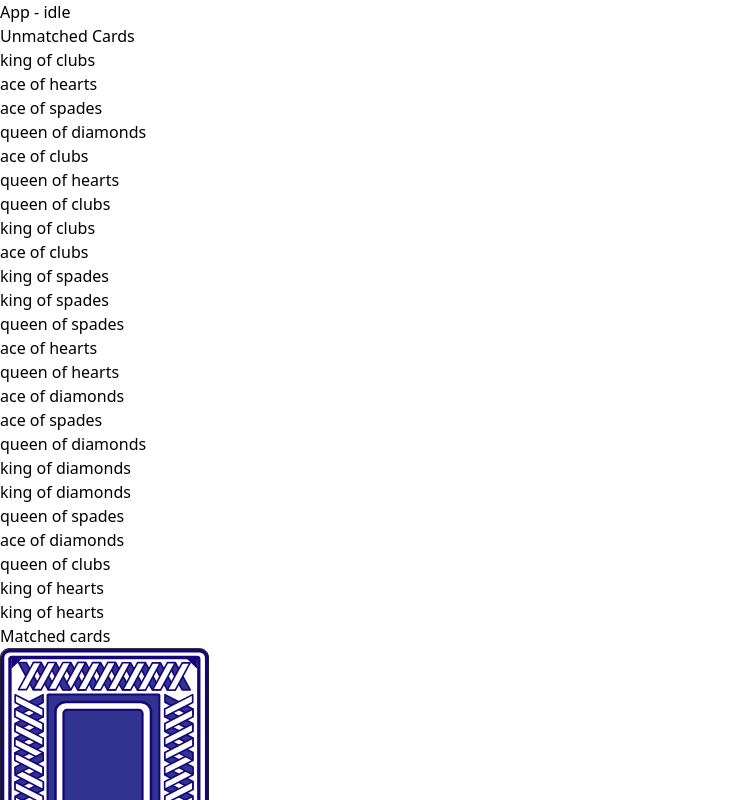
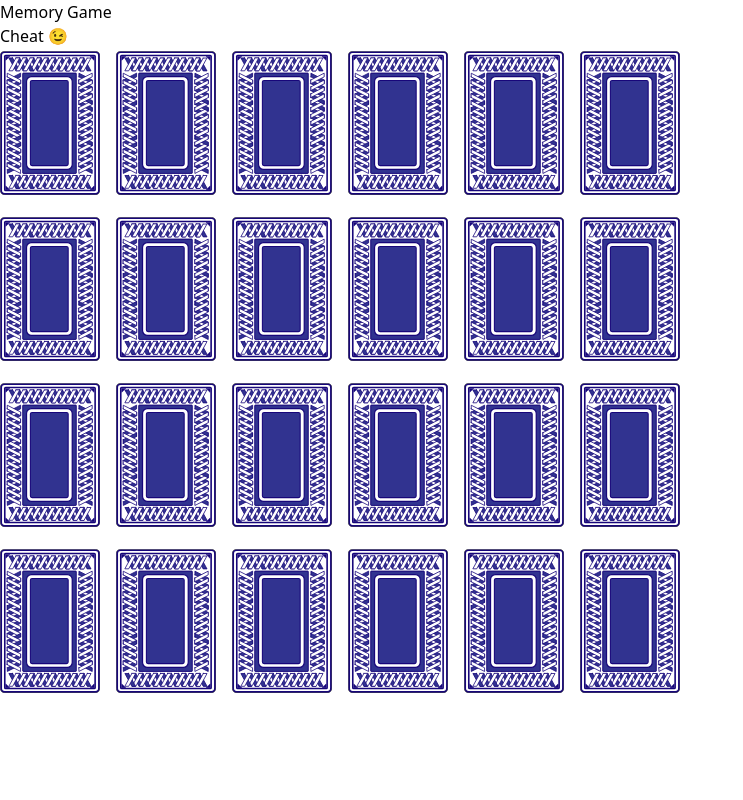
Before and after one commit to coltborg/memory-game, a Vue app: page / in a window 1280 px wide. Shown: the top 800 px of the page, without its empty margins (0-743 px from the left). Built offline with nearby package versions, Linux system fonts and the light colour scheme.

Commit message:
Refactor into components

```diff
--- a/src/App.vue
+++ b/src/App.vue
@@ -1,89 +1,34 @@
 <template>
-  <div>
-    <header>
-      <h1>App - {{ status }}</h1>
-    </header>
-    <main>
-      <h2>Unmatched Cards</h2>
-      <article
-        v-for="card in unMatchedcards"
+  <div
+    class="min-h-screen mx-auto"
+    style="max-width: 42.5rem;"
+  >
+    <Header
+      v-if="status !== 'won'"
+      @cheat="showAll = !showAll"
+    />
+    <Win
+      v-if="status === 'won'"
+      @play-again="$store.dispatch('newDeck')"
+    />
+    <main
+      v-else
+      class="grid"
+    >
+      <div
+        v-for="card in cards"
         :key="card.uuid"
       >
-        <button
-          type="button"
-          :class="{
-            isFirst:
-              firstCard && card.uuid === firstCard.uuid,
-            isSecond:
-              secondCard && card.uuid === secondCard.uuid
-          }"
-          @click="$store.dispatch('setCard', card)"
-        >
-          {{ card.name }}
-        </button>
-      </article>
-      <h2>Matched cards</h2>
-      <article
-        v-for="card in matchedCards"
-        :key="card.uuid"
-      >
-        <button type="button">
-          {{ card.name }}
-        </button>
-      </article>
-      <div>
-        <img
-          src="svg/back.svg"
-          alt="back of card"
-        >
-        <img
-          src="svg/ace-of-clubs.svg"
-          alt=""
-        >
-        <img
-          src="svg/ace-of-diamonds.svg"
-          alt=""
-        >
-        <img
-          src="svg/ace-of-hearts.svg"
-          alt=""
-        >
-        <img
-          src="svg/ace-of-spades.svg"
-          alt=""
-        >
-        <img
-          src="svg/king-of-clubs.svg"
-          alt=""
-        >
-        <img
-          src="svg/king-of-diamonds.svg"
-          alt=""
-        >
-        <img
-          src="svg/king-of-hearts.svg"
-          alt=""
-        >
-        <img
-          src="svg/king-of-spades.svg"
-          alt=""
-        >
-        <img
-          src="svg/queen-of-clubs.svg"
-          alt=""
-        >
-        <img
-          src="svg/queen-of-diamonds.svg"
-          alt=""
-        >
-        <img
-          src="svg/queen-of-hearts.svg"
-          alt=""
-        >
-        <img
-          src="svg/queen-of-spades.svg"
-          alt=""
-        >
+        <Card
+          :first-uuid="firstCard && firstCard.uuid"
+          :is-matched="card.isMatched"
+          :name="card.name"
+          :second-uuid="secondCard && secondCard.uuid"
+          :show-all="showAll"
+          :slug="kebabCase(card.name)"
+          :uuid="card.uuid"
+          @activate-card="$store.dispatch('setCard', card)"
+        />
       </div>
     </main>
   </div>
@@ -91,13 +36,26 @@
 
 <script>
 import { mapGetters } from 'vuex';
+import Card from '@/components/Card.vue';
+import Header from '@/components/Header.vue';
+import Win from '@/components/Win.vue';
 
 export default {
   name: 'App',
+  components: {
+    Card,
+    Header,
+    Win,
+  },
+  data() {
+    return {
+      showAll: false,
+    };
+  },
   computed: {
     ...mapGetters({
+      cards: 'getCards',
       firstCard: 'getFirstCard',
-      matchedCards: 'getMatchedCards',
       secondCard: 'getSecondCard',
       status: 'getStatus',
       unMatchedcards: 'getUnMatchedCards',
@@ -106,19 +64,23 @@ export default {
   created() {
     this.$store.dispatch('newDeck');
   },
+  methods: {
+    kebabCase(value) {
+      if (!value) {
+        return '';
+      }
+
+      return value.replace(/\s/g, '-');
+    },
+  },
 };
 </script>
 
 <style scoped>
-.isFirst {
-  color: red;
-  background-color: yellow;
-  font-size: 2rem;
-}
-
-.isSecond {
-  color: blue;
-  background-color: green;
-  font-size: 2rem;
+.grid {
+  display: grid;
+  grid-template-columns: 100px 100px 100px 100px 100px 100px;
+  grid-template-rows: repeat(4, 150px);
+  grid-gap: 1rem;
 }
 </style>
--- /dev/null
+++ b/src/components/Card.vue
@@ -0,0 +1,139 @@
+<template>
+  <div class="h-full">
+    <button
+      v-if="isMatched === false"
+      type="button"
+      class="flip-container"
+      :class="{
+        first:
+          firstUuid && uuid === firstUuid,
+        second:
+          secondUuid && uuid === secondUuid,
+        all:
+          showAll,
+      }"
+      @click="$emit('activate-card')"
+    >
+      <div class="flipper">
+        <div class="back">
+          <img
+            :aria-hidden="toggleCardName"
+            src="svg/back.svg"
+            alt="back of card"
+          >
+        </div>
+        <div class="front">
+          <img
+            :aria-hidden="!toggleCardName"
+            :src="`svg/${slug}.svg`"
+            :alt="name"
+          >
+        </div>
+      </div>
+    </button>
+    <div
+      v-else
+      class="h-full bg-gray-200 rounded"
+    />
+  </div>
+</template>
+
+<script>
+export default {
+  name: 'Card',
+  props: {
+    firstUuid: {
+      type: String,
+      default: '',
+    },
+    name: {
+      type: String,
+      required: true,
+    },
+    isMatched: {
+      type: Boolean,
+      required: true,
+    },
+    secondUuid: {
+      type: String,
+      default: '',
+    },
+    showAll: {
+      type: Boolean,
+      required: true,
+    },
+    slug: {
+      type: String,
+      required: true,
+    },
+    uuid: {
+      type: String,
+      required: true,
+    },
+  },
+  computed: {
+    toggleCardName() {
+      return (this.firstUuid && this.uuid === this.firstUuid)
+        || (this.secondUuid && this.uuid === this.secondUuid)
+        || this.showAll;
+    },
+  },
+};
+</script>
+
+<style scoped>
+.flip-container {
+  perspective: 1000px;
+  position: relative;
+}
+
+.flip-container:hover .flipper,
+.flip-container:focus .flipper {
+  transform: scale(1.1);
+}
+
+.flip-container.first .flipper,
+.flip-container.second .flipper,
+.flip-container.all .flipper {
+  transform: rotateY(180deg);
+}
+
+.flip-container,
+.front,
+.back {
+  width: 100px;
+  height: 150px;
+}
+
+.flipper {
+  width: 100%;
+  height: 100%;
+  transition: 0.6s;
+  transform-style: preserve-3d;
+  position: relative;
+}
+
+.flipper img {
+  object-fit: contain;
+  height: 9.375rem;
+  width: 6.25rem;
+}
+
+.front,
+.back {
+  backface-visibility: hidden;
+  position: absolute;
+  top: 0;
+  left: 0;
+  bottom: 0;
+}
+
+.front {
+  z-index: 2;
+  transform: rotateY(180deg);
+}
+
+.back {
+  transform: rotateY(0deg);
+}
+</style>
--- /dev/null
+++ b/src/components/Header.vue
@@ -0,0 +1,24 @@
+<template>
+  <header class="py-2">
+    <h1
+      class="text-2xl font-semibold leading-tight tracking-wide text-center text-gray-800 uppercase"
+    >
+      Memory Game
+    </h1>
+    <div class="text-center">
+      <button
+        class="px-2 py-1 text-xs font-bold text-white bg-blue-500 rounded-full hover:bg-blue-700"
+        type="button"
+        @click="$emit('cheat')"
+      >
+        Cheat 😉
+      </button>
+    </div>
+  </header>
+</template>
+
+<script>
+export default {
+  name: 'Header',
+};
+</script>
--- /dev/null
+++ b/src/components/Win.vue
@@ -0,0 +1,22 @@
+<template>
+  <main
+    class="p-6 my-4 text-center bg-gray-400 rounded"
+  >
+    <p class="text-2xl">
+      Winner! 🎊
+    </p>
+    <button
+      type="button"
+      class="px-4 py-2 font-bold text-white bg-blue-500 rounded-full hover:bg-blue-700"
+      @click="$emit('play-again')"
+    >
+      Play again
+    </button>
+  </main>
+</template>
+
+<script>
+export default {
+  name: 'Win',
+};
+</script>
```
Also changed, not shown: 1 other file (tests, documents, lock files or other folders).
